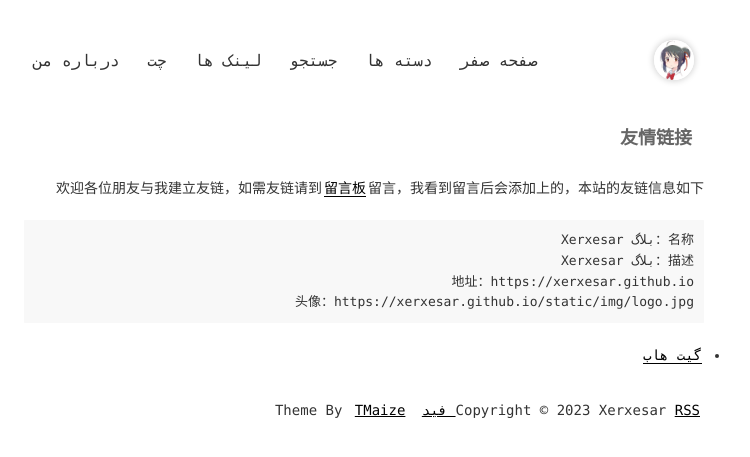
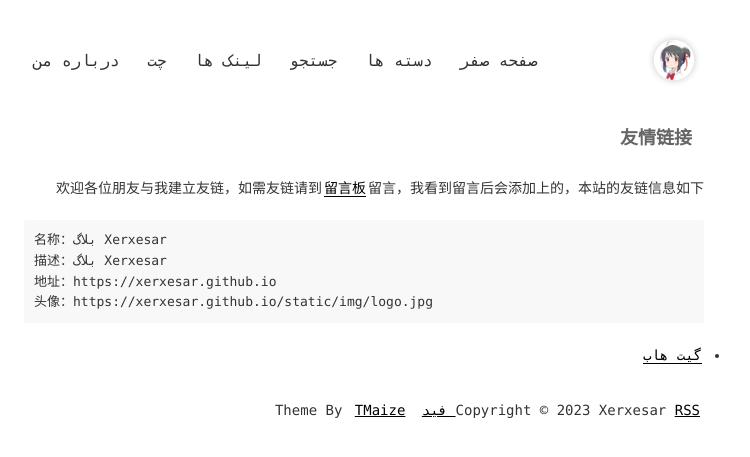
Before and after one commit to xerxesar/xerxesar.github.io, a Jekyll site: the page built from pages/links.md, in a window 1280 px wide. Shown: the top 457 px of the page, without its empty margins (428-1178 px from the left). Built offline with Jekyll 4.4.1, drawn with Linux system fonts in a browser that asks for light colours.

Commit message:
make codes ltr

```diff
--- a/static/css/post.css
+++ b/static/css/post.css
@@ -97,6 +97,9 @@
   tab-size: 4;
   line-height: 1.6;
 }
+.page-post .highlight {
+  direction: ltr!important;
+}
 .page-post code {
   font-size: 13px;
   background-color: #eeeeee;
```
